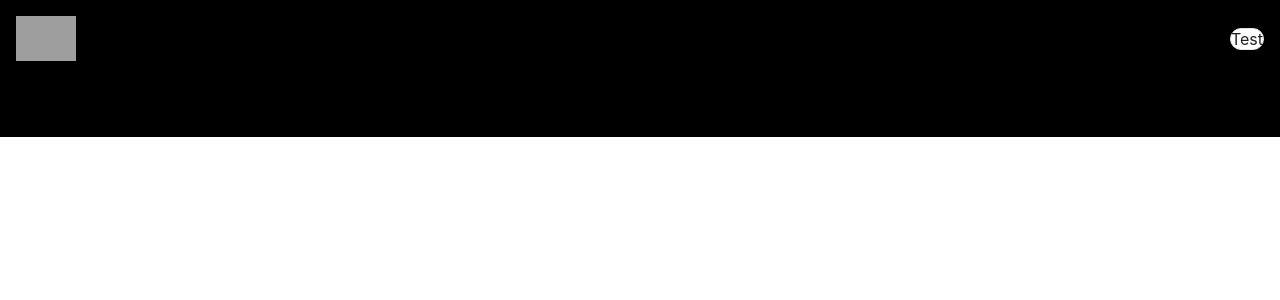
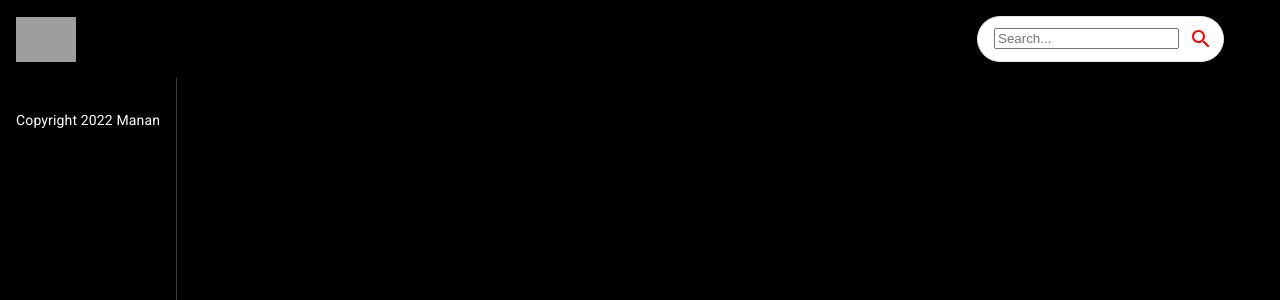
Before and after one commit to smanan/Youtube-Clone-App, a React (Create React App) app: page / in a window 1280 px wide. Shown: the top 300 px of the page. Built offline with nearby package versions, Linux system fonts and the light colour scheme; grey boxes are pictures that could not be loaded.

Commit message:
navbar & feed component

```diff
--- a/src/App.js
+++ b/src/App.js
@@ -1,6 +1,6 @@
 import React from 'react'
 import { BrowserRouter, Routes, Route } from 'react-router-dom';
-import { Box } from '@mui/system';
+import { Box } from '@mui/material';
 import Navbar from './components/Navbar';
 import ChannelDetail from './components/ChannelDetail';
 import VideoDetail from './components/VideoDetail';
--- a/src/components/Feed.jsx
+++ b/src/components/Feed.jsx
@@ -1,11 +1,23 @@
-import React from 'react'
+import React, { useState, useEffect } from "react";
+import { Box, Stack, Typography } from "@mui/material";
 
 const Feed = () => {
   return (
-    <div>
-      <h1>feed</h1>
-    </div>
-  )
-}
+    <Stack sx={{ flexDirection: { sx: "column", md: "row" } }}>
+      <Box
+        sx={{
+          height: { sx: "auto", md: "92vh" },
+          borderRight: "1px solid #3d3d3d",
+          px: { sx: 0, md: 2 },
+        }}
+      >
+        Sidebar
+        <Typography className='copyright' variant='body2' sx={{mt:1.5, color:'#fff'}}>
+          Copyright 2022 Manan
+        </Typography>
+      </Box>
+    </Stack>
+  );
+};
 
-export default Feed
+export default Feed;
--- a/src/components/SearchBar.jsx
+++ b/src/components/SearchBar.jsx
@@ -1,14 +1,34 @@
-import React , { useState} from 'react'
-import { useNavigate } from 'react-router-dom'
-import { Paper , IconButton } from '@mui/material'
-import {SearchIcon} from '@mui/icons-material'
+import React, { useState } from "react";
+import { useNavigate } from "react-router-dom";
+import { Paper, IconButton } from "@mui/material";
+import { Search } from "@mui/icons-material";
 
 const SearchBar = () => {
   return (
     <div>
-      <Paper component="form" onSubmit={()=>{}} sx={{borderRadius: 20 , border:'1px solid #e3e3e3'}}>Test</Paper>
+      <Paper
+        component="form"
+        onSubmit={() => {}}
+        sx={{
+          borderRadius: 20,
+          border: "1px solid #e3e3e3",
+          pl: 2,
+          boxShadow: "none",
+          mr: { sm: 5 },
+        }}
+      >
+        <input
+          className="search-bar"
+          placeholder="Search..."
+          value=""
+          onChange={() => {}}
+        />
+        <IconButton type="submit" sx={{ p: "10px", color: "red" }}>
+          <Search />
+        </IconButton>
+      </Paper>
     </div>
-  )
-}
+  );
+};
 
-export default SearchBar
+export default SearchBar;
```
Also changed, not shown: src/components/Sidebar.jsx (added, +11 -0 lines).
